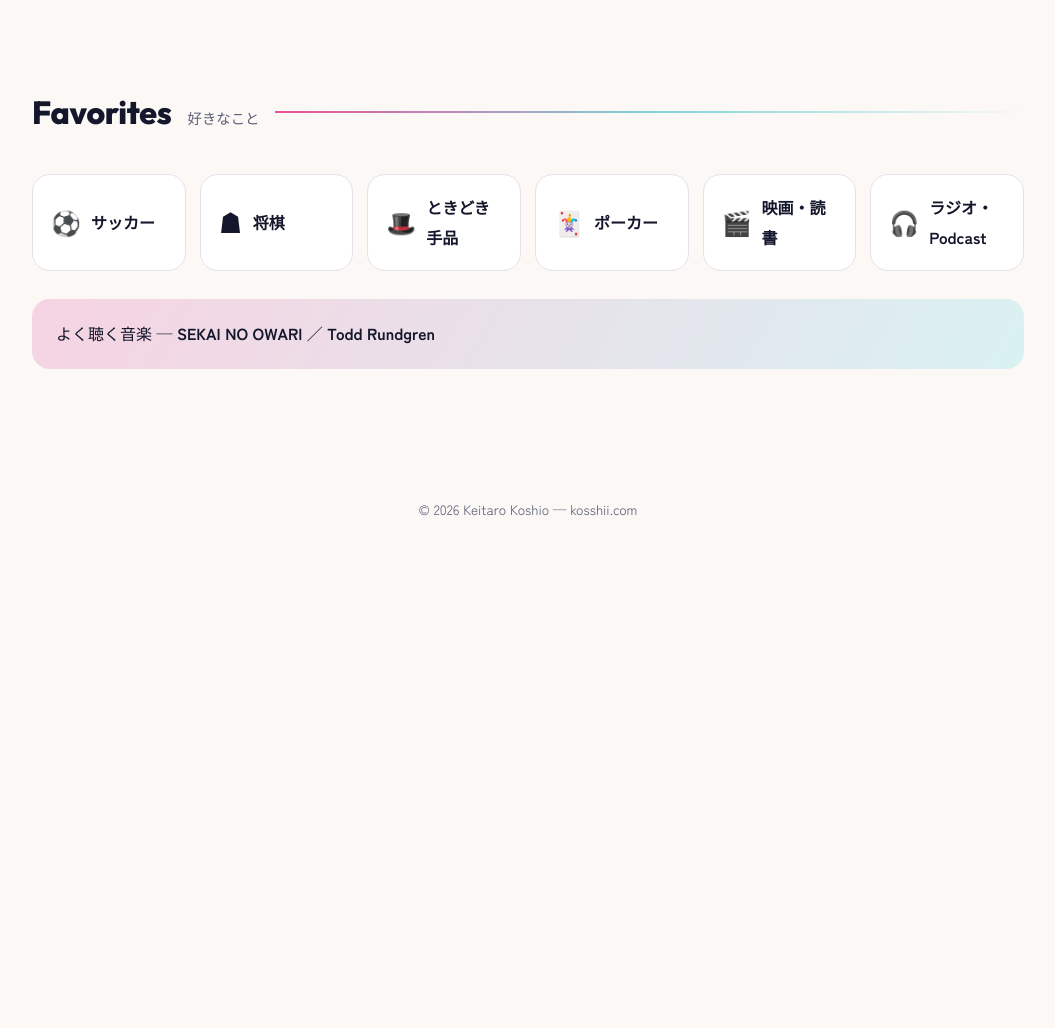
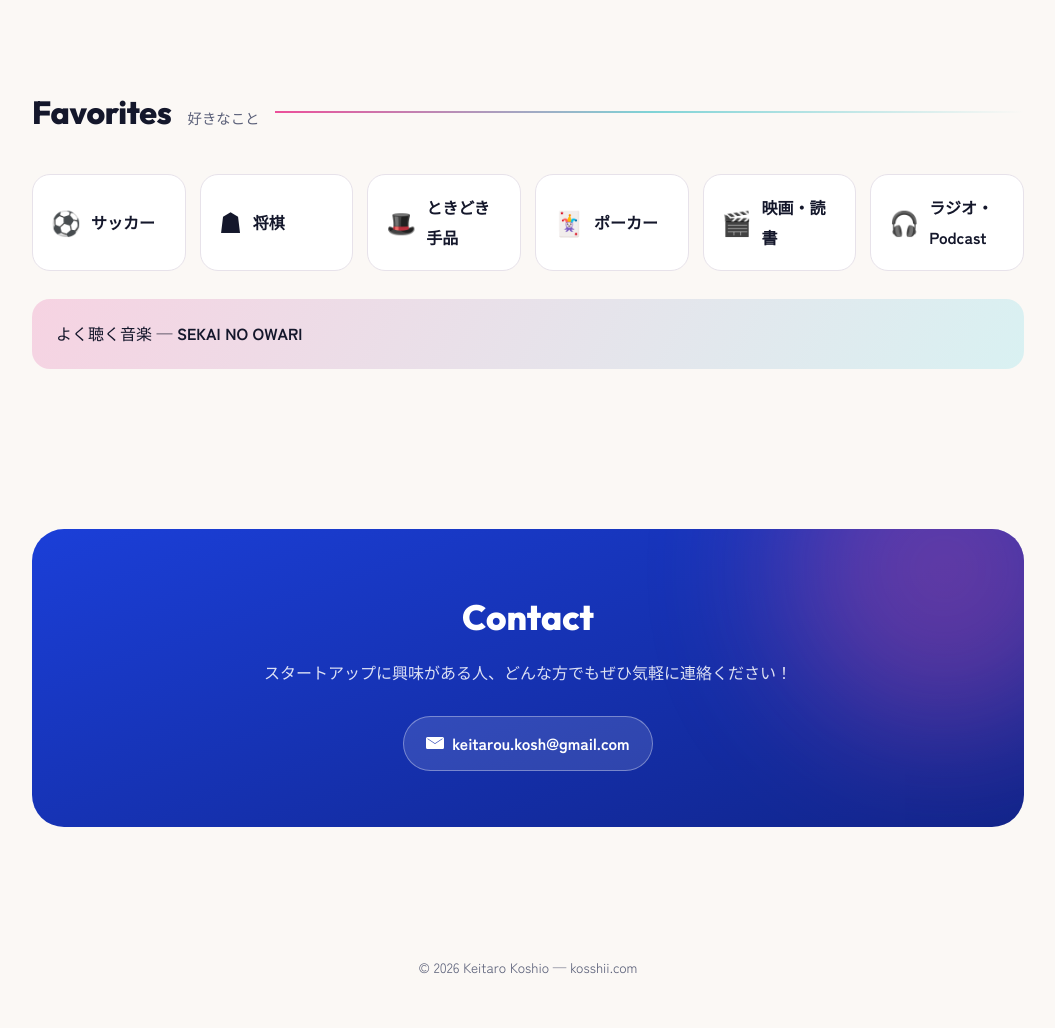
Before and after one commit to redeltama01/kosshii.com, a plain HTML site: page index.html in a window 1280 px wide. Shown: the part 2279-3307 px from the top of the page, without its empty margins (112-1167 px from the left). Before the commit the page ends 2849 px from the top, so only its background shows below. Drawn offline with Linux system fonts and the light colour scheme.

Commit message:
Add contact section and update favorite music
Co-Authored-By: Claude Opus 5.5 <noreply@anthropic.com>
Claude-Session: https://claude.ai/code/session_013xty1TnjZkZ7rzA3kUM2b8

```diff
--- a/index.html
+++ b/index.html
@@ -96,7 +96,7 @@ section{padding:80px 0}
 .contact h2{font-family:Outfit,sans-serif;font-weight:800;font-size:2.2rem;position:relative}
 .contact p{opacity:.85;margin:8px 0 28px;position:relative}
 .links{display:flex;flex-wrap:wrap;justify-content:center;gap:12px;position:relative}
-.links a{display:inline-flex;align-items:center;gap:8px;text-decoration:none;font-weight:700;padding:12px 22px;border-radius:999px;
+.links a{display:inline-flex;max-width:100%;word-break:break-all;align-items:center;gap:8px;text-decoration:none;font-weight:700;padding:12px 22px;border-radius:999px;
   background:rgba(255,255,255,.12);border:1px solid rgba(255,255,255,.35);transition:background .2s,transform .2s}
 .links a:hover{background:#fff;color:var(--blue);transform:translateY(-2px)}
 .links svg{width:18px;height:18px;fill:currentColor}
@@ -184,7 +184,17 @@ footer{text-align:center;color:var(--muted);font-size:.85rem;padding:48px 0}
       <div class="fav"><b>🎬</b>映画・読書</div>
       <div class="fav"><b>🎧</b>ラジオ・Podcast</div>
     </div>
-    <p class="music">よく聴く音楽 — <strong>SEKAI NO OWARI</strong> ／ <strong>Todd Rundgren</strong></p>
+    <p class="music">よく聴く音楽 — <strong>SEKAI NO OWARI</strong></p>
+  </section>
+
+  <section id="contact">
+    <div class="contact">
+      <h2>Contact</h2>
+      <p>スタートアップに興味がある人、どんな方でもぜひ気軽に連絡ください！</p>
+      <div class="links">
+        <a href="mailto:keitarou.kosh@gmail.com"><svg viewBox="0 0 24 24"><path d="M2 4h20a2 2 0 012 2v12a2 2 0 01-2 2H2a2 2 0 01-2-2V6a2 2 0 012-2zm10 8.4L2.4 6H2v.6l10 6.7 10-6.7V6h-.4L12 12.4z"/></svg>keitarou.kosh@gmail.com</a>
+      </div>
+    </div>
   </section>
 
 </main>
```
